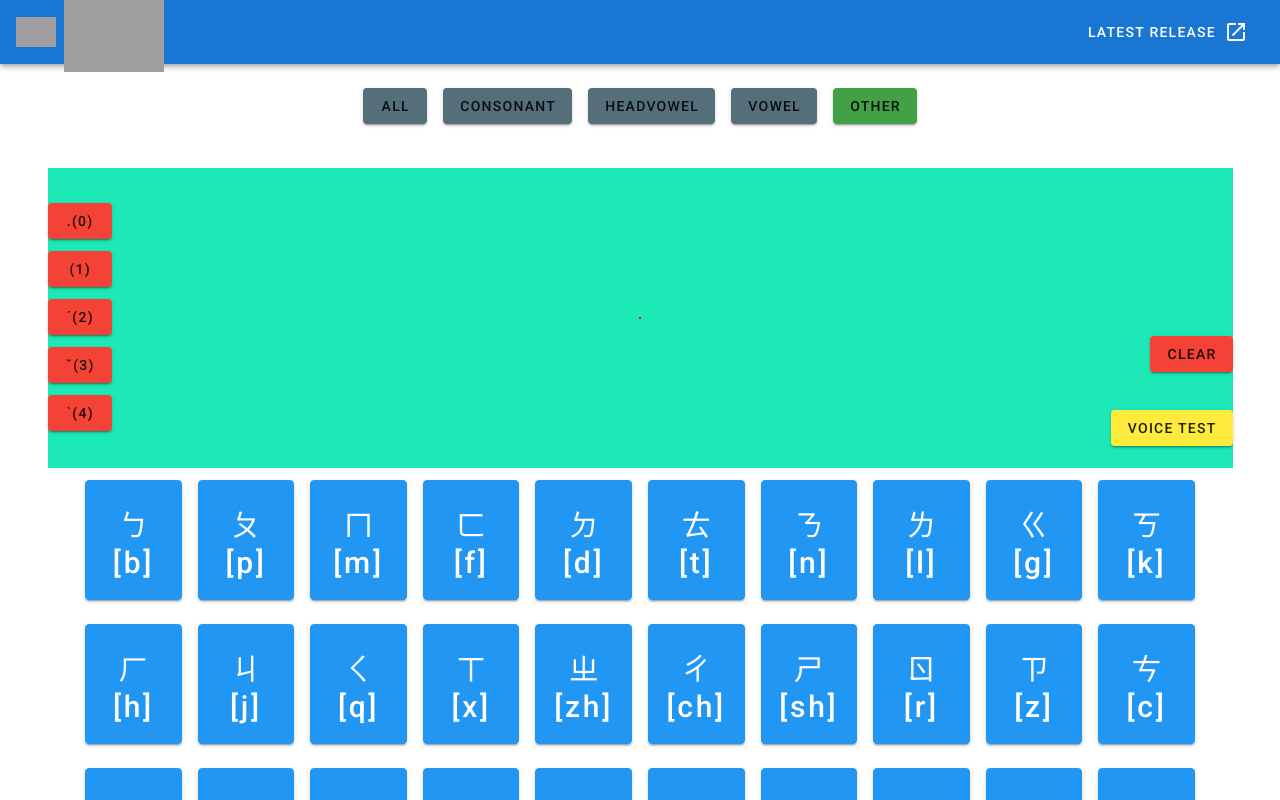
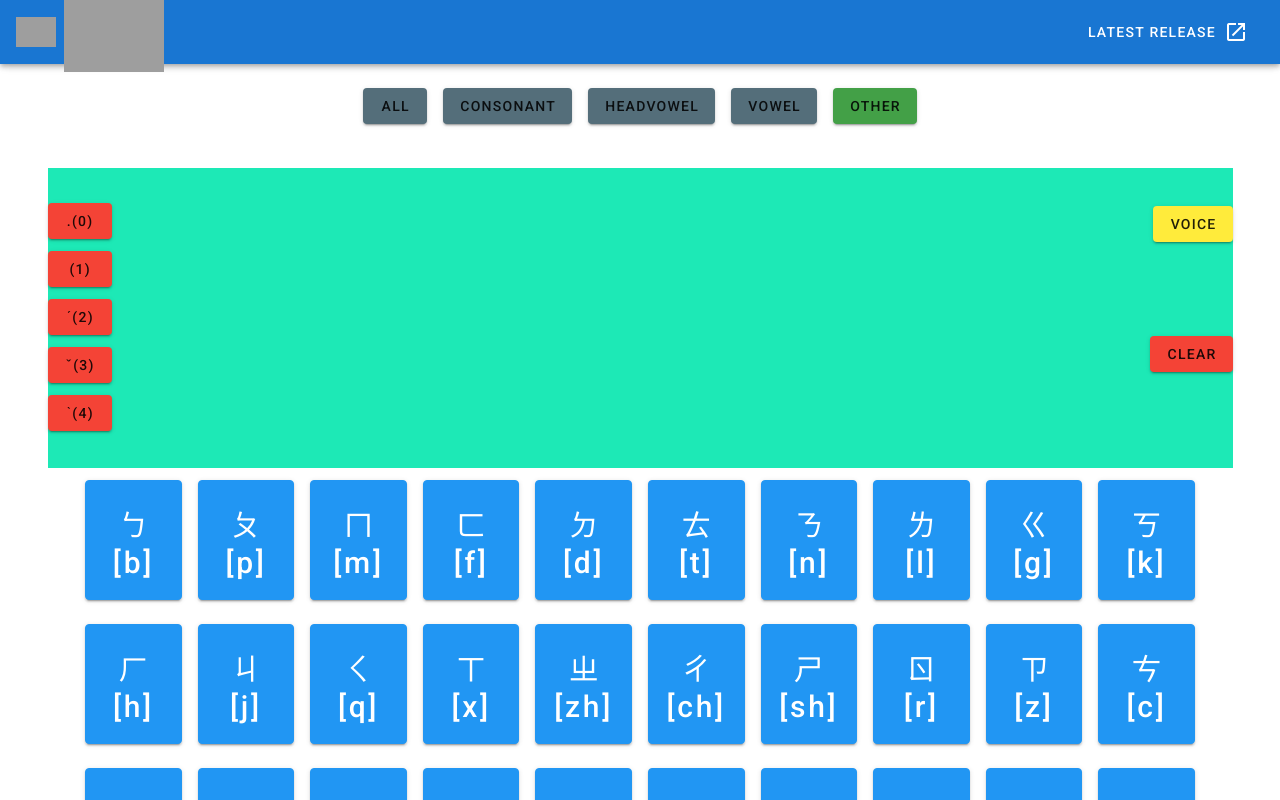
Before and after one commit to frankhsu519/Vue_phoneticnotation, a Vue app: page / in a window 1280 px wide. Both pictures are taken after a click on the button "OTHER". Shown: the top 800 px of the page. Built offline with nearby package versions, Linux system fonts and the light colour scheme; grey boxes are pictures that could not be loaded.

Commit message:
不存在的注音尚未處理

```diff
--- a/package.json
+++ b/package.json
@@ -7,8 +7,10 @@
     "build": "vue-cli-service build"
   },
   "dependencies": {
+    "axios": "^0.26.1",
     "core-js": "^3.8.3",
     "vue": "^2.6.14",
+    "vue-axios": "^3.4.1",
     "vuetify": "^2.6.0",
     "vuetify-audio": "^0.3.3"
   },
--- a/src/components/phoneticnotation.vue
+++ b/src/components/phoneticnotation.vue
@@ -106,14 +106,14 @@
       <div v-if="selectType != 'Other'">
         {{screen_data}}
       </div>
-      <div v-else style="border:1px solid red;">
+      <div v-else>
         {{spell_}}
       </div>
-      <!-- <div v-if="selectType == 'Other'" class="show_block_inside1">
+      <div v-if="selectType == 'Other'" class="show_block_inside1">
         <v-btn color="yellow" @click="spell_voice(spell_spciel)">
           voice
         </v-btn>
-      </div> -->
+      </div>
       <div v-if="selectType == 'Other'" class="show_block_inside3">
         <v-btn color="red" @click="clear()">
           clear
@@ -127,16 +127,7 @@
         </div>
       </div>
 
-      <!-- test -->
-        <div v-if="selectType == 'Other'" class="show_block_inside4">
-        <v-btn color="yellow" @click="test_voice(spell_spciel)">
-          voice test
-        </v-btn>
-      </div>
-      <!-- test -->
     </v-row>
-
-
 
     <!-- 注音按鈕 -->
     <v-row class="justify-center text-center">
@@ -190,9 +181,6 @@
 
 
 <script>
-  // import soundData from "./data.json";
-  // import testData from "./data2.json";
-
   export default {
     name: 'HelloWorld',
     components:{
@@ -471,17 +459,13 @@
               mark:'ˋ',
             },
           ],
-      // spell_sound:soundData,
+
       filter_result:[],
       selectType:'',
       screen_data:'',
       spell_:'',
       current_spell_:'',
       spell_spciel: [],
-
-      // 測試中
-      // testAll:testData,
-      //
 
     }),
     methods:{
@@ -574,9 +558,7 @@
         this.spell_spciel = [];
       },
 
-    // test
-
-    test_voice(send_spell){
+    spell_voice(send_spell){
         console.log('送進來的',send_spell);
 
         var that = this;
@@ -600,9 +582,7 @@
           }, 1000 * i)
         }
 
-
-
-      }
+      },
     },
     mounted(){
       this.fileter(this.type[0])
--- a/src/main.js
+++ b/src/main.js
@@ -1,6 +1,11 @@
 import Vue from 'vue'
 import App from './App.vue'
 import vuetify from './plugins/vuetify'
+
+import axios from 'axios'
+import vueaxios from 'vue-axios'
+Vue.use(vueaxios,axios)
+
 
 Vue.config.productionTip = false
 
```
Also changed, not shown: 2 other files (tests, documents, lock files or other folders).
